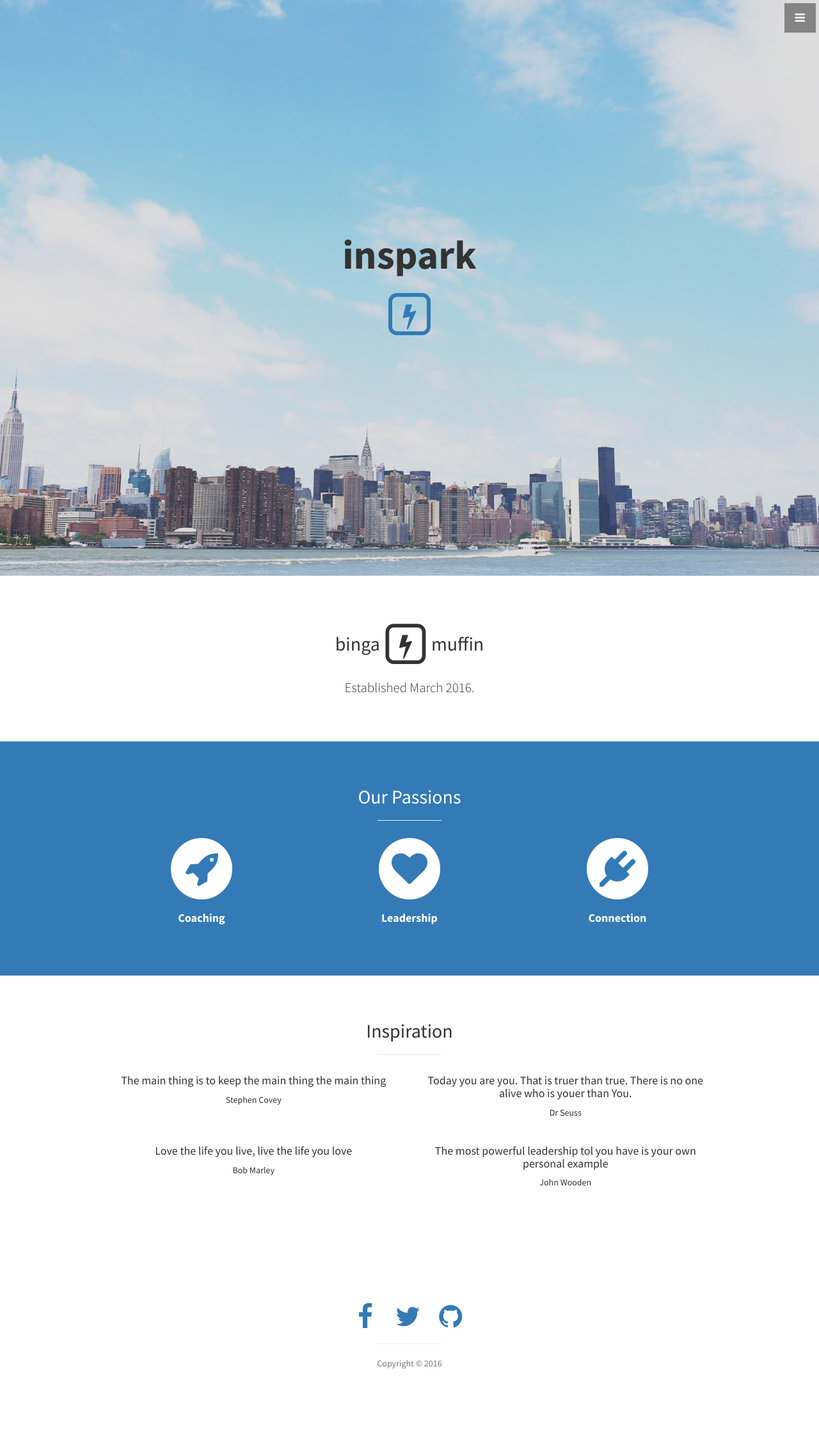
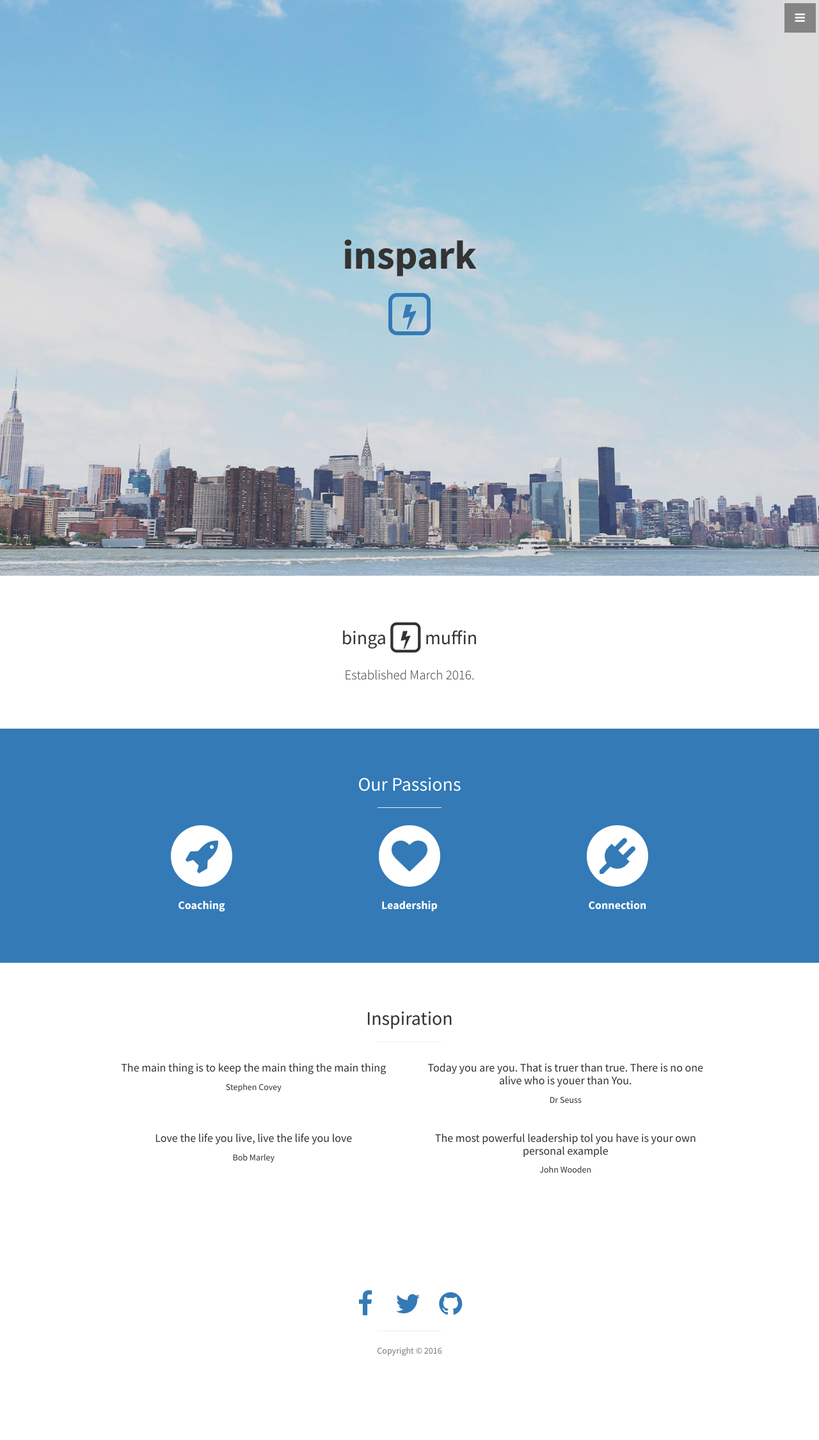
Before and after one commit to jikinluke8/inspark, a Jekyll site: the page built from index.html, in a window 1280 px wide. Shown: the whole page at 64% size. Built offline with Jekyll 4.4.1, drawn with Linux system fonts in a browser that asks for light colours.

Commit message:
Update about.html

```diff
--- a/_includes/about.html
+++ b/_includes/about.html
@@ -2,7 +2,7 @@
   <div class="container">
     <div class="row">
       <div class="col-lg-12 text-center">
-        <h2>binga<span class="fa-stack fa-lg">
+        <h2>binga<span class="fa-stack">
   <i class="fa fa-square-o fa-stack-2x"></i>
   <i class="fa fa-bolt fa-stack-1x"></i>
 </span>muffin</h2>
```
